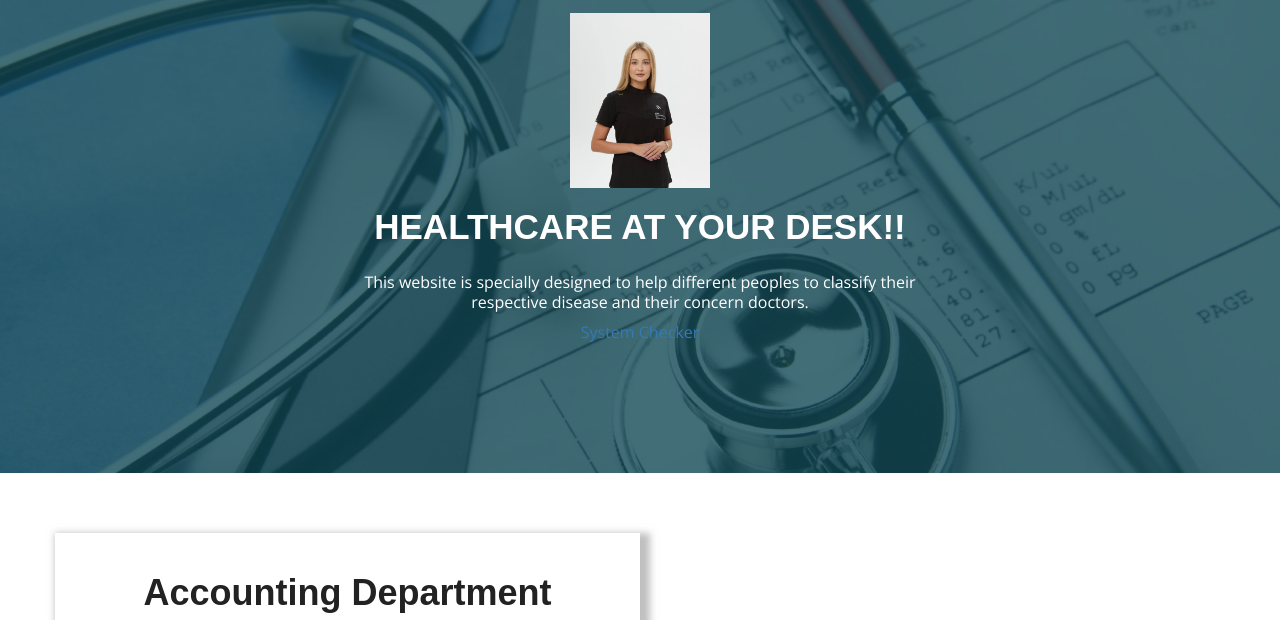
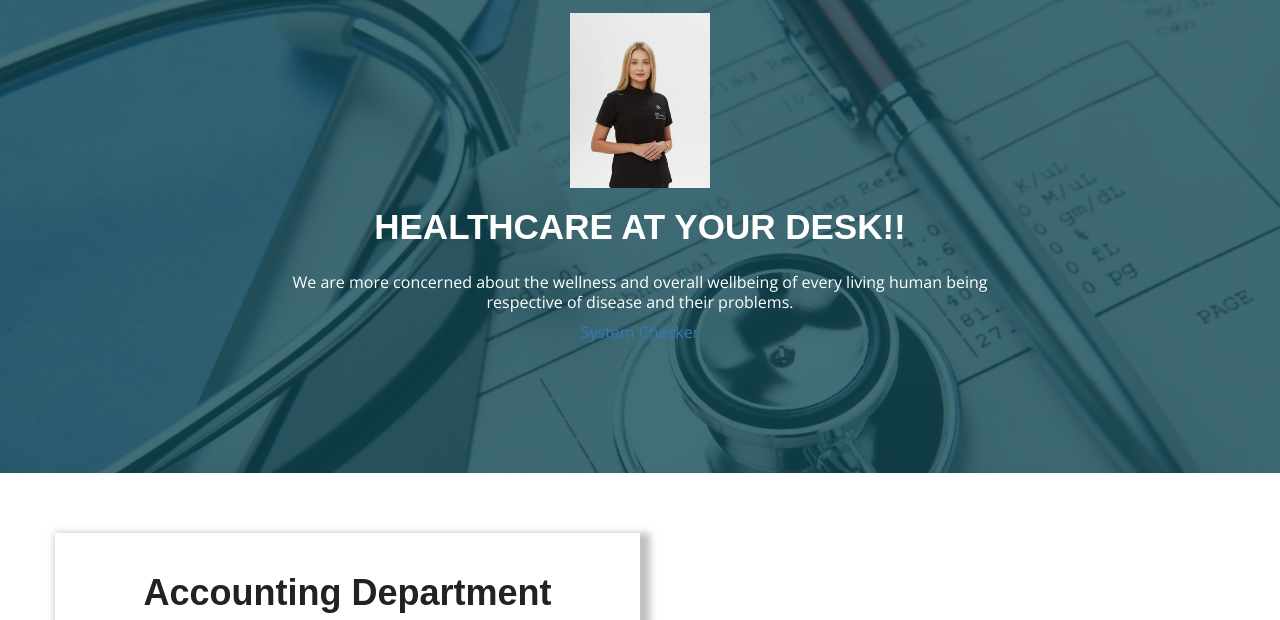
Before and after one commit to conquestsam/RegisterForm, a website: page index.html in a window 1280 px wide. Shown: the part 177-797 px from the top of the page. Drawn offline with nearby package versions, Linux system fonts and the light colour scheme; files whose address does not match are found by name; a web font is replaced by a local one.

Commit message:
Update index.html

```diff
--- a/index.html
+++ b/index.html
@@ -147,7 +147,7 @@
             </div>
             <div class="banner-text text-center">
               <h1 class="white">Healthcare at your desk!!</h1>
-              <p>This website is specially designed to help different peoples to classify their<br>respective disease and their concern doctors.</p>
+              <p>We are more concerned about the wellness and overall wellbeing of every living human being <br>respective of disease and their problems. </p>
               <div class="link">
               <a href="https://symptoms.webmd.com/default.htm#/info">System Checker</a>
               </div>
```
